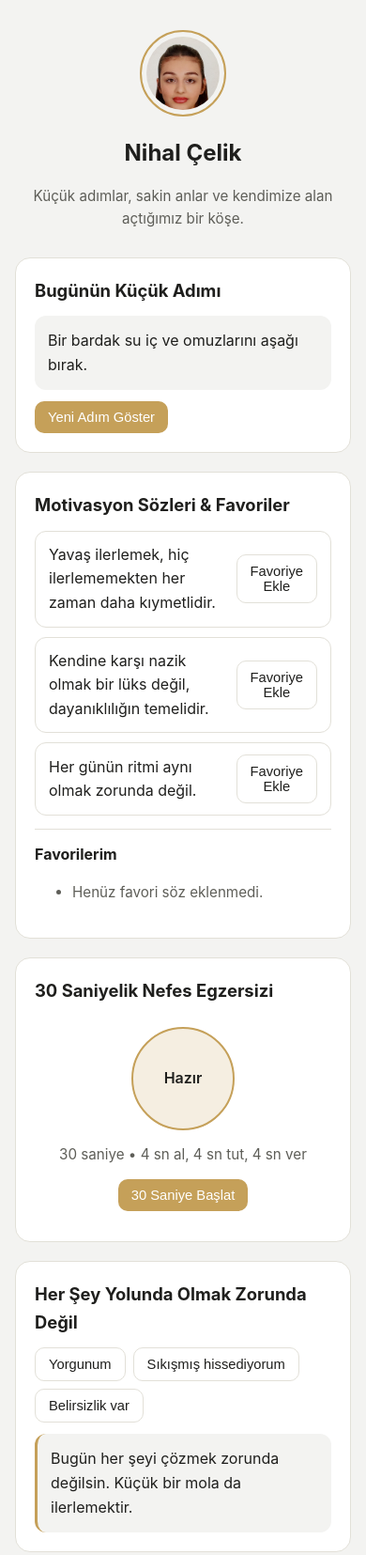
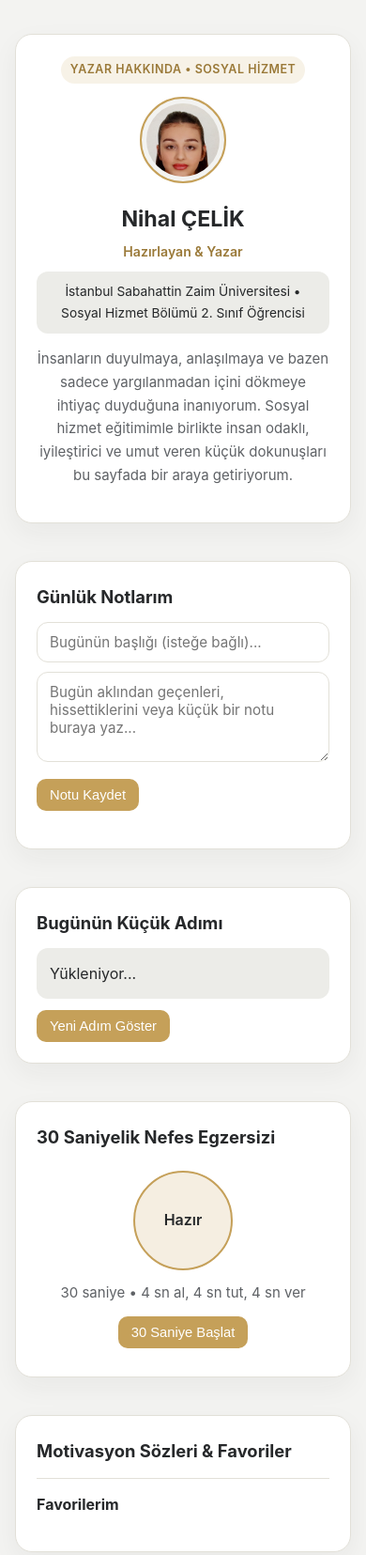
Before and after one commit to nihalcelk/nihalcelik.github.io, a plain HTML site: page index.html in a window 390 px wide. Shown: the top 1655 px of the page at 94% size. Drawn offline with Linux system fonts and the light colour scheme.

Commit message:
Refactor index.html for layout and styling improvements
Updated the HTML structure and styles for improved layout and design. Enhanced the title and added new sections for daily motivation and journal entries.

```diff
--- a/index.html
+++ b/index.html
@@ -3,15 +3,18 @@
 <head>
   <meta charset="UTF-8" />
   <meta name="viewport" content="width=device-width, initial-scale=1.0" />
-  <title>Nihal Çelik</title>
+  <title>Nihal Çelik | Günlük Motivasyon &amp; İçsel Notlar</title>
   <style>
     :root {
-      --bg: #F3F3F1;
-      --surface: #FFFFFF;
-      --text: #1F1F1D;
-      --muted: #5E5E58;
+      --bg-main: #F3F3F1;
+      --bg-card: #FFFFFF;
+      --bg-soft: #ECECE8;
+      --text-main: #26282A;
+      --text-muted: #5F6266;
       --gold: #C5A059;
+      --gold-dark: #9A7938;
       --border: #E2E0D8;
+      --shadow-soft: 0 10px 28px rgba(38, 40, 42, 0.05);
     }
 
     * {
@@ -20,21 +23,56 @@
 
     body {
       margin: 0;
-      padding: 32px 16px 64px;
+      padding: 36px 16px 64px;
       font-family: -apple-system, BlinkMacSystemFont, "Segoe UI", Roboto, sans-serif;
-      background-color: var(--bg);
-      color: var(--text);
-      line-height: 1.6;
+      background-color: var(--bg-main);
+      color: var(--text-main);
+      line-height: 1.65;
     }
 
-    .container {
-      max-width: 720px;
+    .page-wrap {
+      max-width: 920px;
       margin: 0 auto;
     }
 
-    .profile-header {
+    .top-grid {
+      display: grid;
+      grid-template-columns: 290px 1fr;
+      gap: 20px;
+      align-items: start;
+      margin-bottom: 20px;
+    }
+
+    @media (max-width: 780px) {
+      .top-grid {
+        grid-template-columns: 1fr;
+      }
+    }
+
+    .card {
+      background: var(--bg-card);
+      border: 1px solid var(--border);
+      border-radius: 18px;
+      padding: 22px;
+      box-shadow: var(--shadow-soft);
+      margin-bottom: 20px;
+    }
+
+    .author-card {
       text-align: center;
-      margin-bottom: 28px;
+    }
+
+    .section-tag {
+      display: inline-block;
+      font-size: 0.78rem;
+      font-weight: 600;
+      letter-spacing: 0.04em;
+      text-transform: uppercase;
+      color: var(--gold-dark);
+      background: rgba(197, 160, 89, 0.14);
+      padding: 4px 10px;
+      border-radius: 999px;
+      margin-bottom: 8px;
     }
 
     img[src="profil.jpg"] {
@@ -44,23 +82,32 @@
       object-fit: cover;
       object-position: center 8%;
       padding: 5px;
-      background-color: var(--bg);
+      background-color: var(--bg-main);
       border: 2px solid var(--gold);
       box-sizing: border-box;
       display: inline-block;
-    }
-
-    .card {
-      background: var(--surface);
-      border: 1px solid var(--border);
-      border-radius: 16px;
-      padding: 20px;
-      margin-bottom: 20px;
+      margin-top: 6px;
     }
 
     h1 {
-      font-size: 1.5rem;
-      margin: 12px 0 6px;
+      font-size: 1.45rem;
+      margin: 12px 0 4px;
+    }
+
+    .author-role {
+      font-size: 0.88rem;
+      font-weight: 600;
+      color: var(--gold-dark);
+      margin-bottom: 10px;
+    }
+
+    .author-edu {
+      font-size: 0.86rem;
+      color: var(--text-main);
+      background: var(--bg-soft);
+      padding: 10px 12px;
+      border-radius: 12px;
+      margin-bottom: 12px;
     }
 
     h2 {
@@ -69,8 +116,39 @@
     }
 
     .muted {
-      color: var(--muted);
+      color: var(--text-muted);
+      font-size: 0.94rem;
+    }
+
+    .two-col {
+      display: grid;
+      grid-template-columns: 1fr 1fr;
+      gap: 20px;
+      margin-bottom: 20px;
+    }
+
+    @media (max-width: 780px) {
+      .two-col {
+        grid-template-columns: 1fr;
+      }
+    }
+
+    input[type="text"],
+    textarea {
+      width: 100%;
+      padding: 11px 13px;
+      border: 1px solid var(--border);
+      border-radius: 12px;
+      font-family: inherit;
       font-size: 0.95rem;
+      color: var(--text-main);
+      background: var(--bg-card);
+      margin-bottom: 10px;
+    }
+
+    textarea {
+      min-height: 96px;
+      resize: vertical;
     }
 
     button {
@@ -83,22 +161,35 @@
       cursor: pointer;
     }
 
+    button:hover {
+      background: var(--gold-dark);
+    }
+
     button.secondary {
       background: transparent;
-      color: var(--text);
+      color: var(--text-main);
       border: 1px solid var(--border);
     }
 
-    .step-box {
+    .step-box,
+    .compassion-box {
       padding: 14px;
       border-radius: 12px;
-      background: var(--bg);
+      background: var(--bg-soft);
       margin-bottom: 12px;
     }
 
-    .quote-grid {
-      display: grid;
-      gap: 10px;
+    .compassion-box {
+      border-left: 3px solid var(--gold);
+    }
+
+    .quote-item,
+    .journal-item {
+      padding: 12px 14px;
+      border: 1px solid var(--border);
+      border-radius: 12px;
+      margin-bottom: 10px;
+      background: var(--bg-card);
     }
 
     .quote-item {
@@ -106,9 +197,6 @@
       justify-content: space-between;
       align-items: center;
       gap: 12px;
-      padding: 12px 14px;
-      border: 1px solid var(--border);
-      border-radius: 12px;
     }
 
     .favorites-panel {
@@ -121,13 +209,13 @@
       display: flex;
       flex-direction: column;
       align-items: center;
-      gap: 14px;
-      padding: 12px 0;
+      gap: 12px;
+      padding: 8px 0;
     }
 
     .breath-circle {
-      width: 110px;
-      height: 110px;
+      width: 106px;
+      height: 106px;
       border-radius: 50%;
       background: rgba(197, 160, 89, 0.18);
       border: 2px solid var(--gold);
@@ -139,7 +227,7 @@
     }
 
     .breath-circle.expand {
-      transform: scale(1.25);
+      transform: scale(1.24);
     }
 
     .feeling-tabs {
@@ -149,40 +237,52 @@
       margin-bottom: 12px;
     }
 
-    .compassion-box {
-      padding: 14px;
-      border-radius: 12px;
-      background: var(--bg);
-      border-left: 3px solid var(--gold);
+    .journal-meta {
+      font-size: 0.82rem;
+      color: var(--text-muted);
+      margin-bottom: 6px;
     }
   </style>
 </head>
 <body>
-  <main class="container">
-    <header class="profile-header">
-      <img src="profil.jpg" alt="Profil Fotoğrafı" />
-      <h1>Nihal Çelik</h1>
-      <p class="muted">Küçük adımlar, sakin anlar ve kendimize alan açtığımız bir köşe.</p>
-    </header>
+  <div class="page-wrap">
+    <div class="top-grid">
+      <!-- Sol: Yazar Hakkında -->
+      <aside class="card author-card">
+        <div class="section-tag">Yazar Hakkında • Sosyal Hizmet</div>
+        <br />
+        <img src="profil.jpg" alt="Nihal ÇELİK" />
+        <h1>Nihal ÇELİK</h1>
+        <div class="author-role">Hazırlayan &amp; Yazar</div>
+        <div class="author-edu">
+          İstanbul Sabahattin Zaim Üniversitesi • Sosyal Hizmet Bölümü 2. Sınıf Öğrencisi
+        </div>
+        <p class="muted">
+          İnsanların duyulmaya, anlaşılmaya ve bazen sadece yargılanmadan içini dökmeye ihtiyaç duyduğuna inanıyorum. Sosyal hizmet eğitimimle birlikte insan odaklı, iyileştirici ve umut veren küçük dokunuşları bu sayfada bir araya getiriyorum.
+        </p>
+      </aside>
 
-    <!-- 1. Bugünün Küçük Adımı -->
+      <!-- Sağ: Günlük Defteri & Kayıtlar -->
+      <section class="card">
+        <h2>Günlük Notlarım</h2>
+        <input type="text" id="journalTitle" placeholder="Bugünün başlığı (isteğe bağlı)..." />
+        <textarea id="journalBody" placeholder="Bugün aklından geçenleri, hissettiklerini veya küçük bir notu buraya yaz..."></textarea>
+        <button type="button" id="gunlukKaydet" onclick="saveJournalEntry()">Notu Kaydet</button>
+
+        <div id="kayitlar" style="margin-top: 18px;"></div>
+        <div id="listeAlani"></div>
+      </section>
+    </div>
+
+    <div class="two-col">
+      <!-- Bugünün Küçük Adımı -->
       <section class="card">
         <h2>Bugünün Küçük Adımı</h2>
         <div class="step-box" id="dailyStepText">Yükleniyor...</div>
         <button type="button" onclick="nextStep()">Yeni Adım Göster</button>
       </section>
 
-    <!-- 2. Motivasyon Sözleri & Kalıcı Favoriler -->
-    <section class="card">
-      <h2>Motivasyon Sözleri &amp; Favoriler</h2>
-      <div class="quote-grid" id="quoteList"></div>
-      <div class="favorites-panel">
-        <strong>Favorilerim</strong>
-        <ul id="favoritesList" class="muted"></ul>
-      </div>
-    </section>
-
-    <!-- 3. 30 Saniyelik Görsel Nefes Egzersizi -->
+      <!-- 30 Saniyelik Nefes Egzersizi -->
       <section class="card">
         <h2>30 Saniyelik Nefes Egzersizi</h2>
         <div class="breath-area">
@@ -191,8 +291,20 @@
           <button type="button" id="breathBtn" onclick="startBreathing()">30 Saniye Başlat</button>
         </div>
       </section>
+    </div>
 
-    <!-- 4. Her Şey Yolunda Olmak Zorunda Değil -->
+    <div class="two-col">
+      <!-- Motivasyon Sözleri & Kalıcı Favoriler -->
+      <section class="card">
+        <h2>Motivasyon Sözleri &amp; Favoriler</h2>
+        <div id="quoteList"></div>
+        <div class="favorites-panel">
+          <strong>Favorilerim</strong>
+          <ul id="favoritesList" class="muted"></ul>
+        </div>
+      </section>
+
+      <!-- Her Şey Yolunda Olmak Zorunda Değil -->
       <section class="card">
         <h2>Her Şey Yolunda Olmak Zorunda Değil</h2>
         <div class="feeling-tabs">
@@ -204,9 +316,65 @@
           Bugün her şeyi çözmek zorunda değilsin. Küçük bir mola da ilerlemektir.
         </div>
       </section>
-  </main>
+    </div>
+  </div>
 
   <script>
+    const JOURNAL_KEY = "nihal_journal_entries_v1";
+
+    function getJournalEntries() {
+      try {
+        return JSON.parse(localStorage.getItem(JOURNAL_KEY)) || [];
+      } catch (e) {
+        return [];
+      }
+    }
+
+    function renderJournalEntries() {
+      const target = document.getElementById("kayitlar");
+      const entries = getJournalEntries();
+      target.innerHTML = "";
+
+      if (entries.length === 0) {
+        target.innerHTML = '<p class="muted">Henüz günlük notu eklenmedi. İlk notunu yukarıdan kaydedebilirsin.</p>';
+        return;
+      }
+
+      entries.forEach((item) => {
+        const div = document.createElement("div");
+        div.className = "journal-item";
+
+        const meta = document.createElement("div");
+        meta.className = "journal-meta";
+        meta.textContent = item.date + (item.title ? " • " + item.title : "");
+
+        const body = document.createElement("div");
+        body.textContent = item.body;
+
+        div.appendChild(meta);
+        div.appendChild(body);
+        target.appendChild(div);
+      });
+    }
+
+    function saveJournalEntry() {
+      const titleInput = document.getElementById("journalTitle");
+      const bodyInput = document.getElementById("journalBody");
+      const bodyText = bodyInput.value.trim();
+      if (!bodyText) return;
+
+      const entries = getJournalEntries();
+      entries.unshift({
+        title: titleInput.value.trim(),
+        body: bodyText,
+        date: new Date().toLocaleDateString("tr-TR")
+      });
+      localStorage.setItem(JOURNAL_KEY, JSON.stringify(entries));
+      titleInput.value = "";
+      bodyInput.value = "";
+      renderJournalEntries();
+    }
+
     const smallSteps = [
       "Bir bardak su iç ve omuzlarını aşağı bırak.",
       "Bugün yalnızca tek bir küçük görevi tamamla.",
@@ -272,88 +440,3 @@
         btn.onclick = () => toggleFavorite(q);
 
         row.appendChild(text);
-        row.appendChild(btn);
-        container.appendChild(row);
-      });
-    }
-
-    function renderFavorites() {
-      const listEl = document.getElementById("favoritesList");
-      const favs = getFavorites();
-      listEl.innerHTML = "";
-
-      if (favs.length === 0) {
-        const li = document.createElement("li");
-        li.textContent = "Henüz favori söz eklenmedi.";
-        listEl.appendChild(li);
-        return;
-      }
-
-      favs.forEach((item) => {
-        const li = document.createElement("li");
-        li.textContent = item;
-        listEl.appendChild(li);
-      });
-    }
-
-    let breathTimer = null;
-
-    function startBreathing() {
-      if (breathTimer) {
-        clearInterval(breathTimer);
-        breathTimer = null;
-      }
-
-      const circle = document.getElementById("breathCircle");
-      const status = document.getElementById("breathStatus");
-      const btn = document.getElementById("breathBtn");
-      let elapsed = 0;
-      btn.disabled = true;
-
-      function tick() {
-        if (elapsed >= 30) {
-          clearInterval(breathTimer);
-          breathTimer = null;
-          circle.classList.remove("expand");
-          circle.textContent = "Tamam";
-          status.textContent = "30 saniyelik nefes turu tamamlandı.";
-          btn.disabled = false;
-          return;
-        }
-
-        const remaining = 30 - elapsed;
-        const phase = elapsed % 12;
-        if (phase < 4) {
-          circle.classList.add("expand");
-          circle.textContent = "Nefes Al";
-        } else if (phase < 8) {
-          circle.textContent = "Tut";
-        } else {
-          circle.classList.remove("expand");
-          circle.textContent = "Nefes Ver";
-        }
-
-        status.textContent = `Kalan süre: ${remaining} sn`;
-        elapsed += 1;
-      }
-
-      tick();
-      breathTimer = setInterval(tick, 1000);
-    }
-
-    const feelings = {
-      yorgun: "Yorgun hissetmek zayıflık değil; bedeninin ve zihninin dinlenme ihtiyacının işaretidir.",
-      sikismis: "Sıkışmış hissettiğinde tüm resmi değil, yalnızca önündeki tek adımı düşünmek yeterlidir.",
-      belirsiz: "Her şeyin netleşmesini beklemeden de bugün kendine iyi davranabilirsin."
-    };
-
-    function showFeeling(key) {
-      document.getElementById("compassionMessage").textContent = feelings[key];
-    }
-
-    renderStep();
-    renderQuotes();
-    renderFavorites();
-  </script>
-</body>
-</html>
```
Lines whose indentation alone changed are shown as unchanged.
